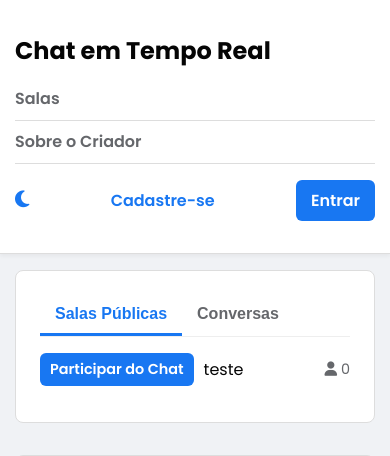
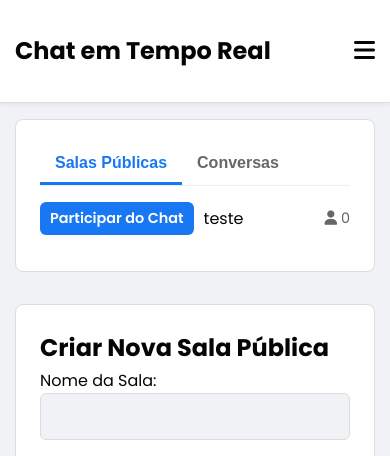
Before and after one commit to Zaiknown/chat_project, a Django app: page / in a window 390 px wide. Shown: the top 456 px of the page. Run offline with Django 5.2, Linux system fonts and the light colour scheme; data comes from the database, SQL or seed files in the repository.

Commit message:
changes: responsividade e registro com nome de usuário

```diff
--- a/chat/forms.py
+++ b/chat/forms.py
@@ -28,7 +28,7 @@ class CustomAuthenticationForm(AuthenticationForm):
         self.fields['username'].label = 'Nome de Usuário ou Email'
 
 class UserUpdateForm(forms.ModelForm):
-    email = forms.EmailField()
+    email = forms.EmailField(required=False)
 
     class Meta:
         model = User
--- a/static/css/main.css
+++ b/static/css/main.css
@@ -282,17 +282,57 @@ input[type="file"]::file-selector-button { background-color: #e4e6eb; color: #05
 }
 
 /* --- ESTILOS DE RESPONSIVIDADE --- */
+.navbar-toggler {
+    display: none;
+    background: none;
+    border: none;
+    color: var(--text-main);
+    font-size: 1.5rem;
+    cursor: pointer;
+}
+
+@media (max-width: 992px) {
+    .lobby-container {
+        grid-template-columns: 1fr;
+    }
+
+    .chat-page-container {
+        flex-direction: column;
+    }
+
+    .user-list-sidebar {
+        height: auto;
+        max-height: 250px;
+        overflow-y: auto;
+        margin-bottom: 1rem;
+    }
+}
+
 @media (max-width: 768px) {
     .container {
         margin: 1rem auto;
         padding: 0 15px;
     }
 
-    /* Ajustes na Barra de Navegação */
     .navbar .container {
+        flex-wrap: wrap;
+    }
+
+    .navbar-toggler {
+        display: block;
+    }
+
+    .navbar-collapse {
+        display: none;
+        width: 100%;
         flex-direction: column;
-        align-items: flex-start;
+        align-items: stretch;
         gap: 1rem;
+        margin-top: 1rem;
+    }
+
+    .navbar-collapse.active {
+        display: flex;
     }
 
     .main-nav {
@@ -307,11 +347,12 @@ input[type="file"]::file-selector-button { background-color: #e4e6eb; color: #05
     }
 
     .user-info {
+        flex-direction: column;
+        align-items: stretch;
         width: 100%;
-        justify-content: space-between;
+        gap: 1rem;
     }
 
-    /* Ajustes nos Cards e Conteúdo Geral */
     .form-card, .content-card, .room-list-card, .create-room-card {
         padding: 1.5rem;
     }
@@ -320,12 +361,6 @@ input[type="file"]::file-selector-button { background-color: #e4e6eb; color: #05
         font-size: 1.5rem !important;
     }
 
-    /* Ajustes no Lobby (index.html) */
-    .lobby-container {
-        grid-template-columns: 1fr;
-    }
-
-    /* Ajustes na Página de Perfil */
     .profile-container {
         flex-direction: column;
     }
@@ -334,23 +369,11 @@ input[type="file"]::file-selector-button { background-color: #e4e6eb; color: #05
         align-self: center;
     }
 
-    /* Ajustes na Página de Chat */
-    .chat-page-container {
-        flex-direction: column;
-    }
-
-    .user-list-sidebar {
-        height: auto; /* Altura automática */
-        max-height: 200px; /* Altura máxima para não ocupar a tela toda */
-        overflow-y: auto;
-        margin-bottom: 1rem;
-    }
-
     .chat-container {
-        height: 65vh; /* Aumenta a altura do chat no mobile */
+        height: 70vh;
     }
 
     .chat-message {
-        max-width: 90%; /* Mensagens podem ser um pouco mais largas */
+        max-width: 90%;
     }
 }
--- a/templates/base.html
+++ b/templates/base.html
@@ -2,6 +2,7 @@
 <!DOCTYPE html>
 <html lang="pt-br">
 <head>
+    <meta name="viewport" content="width=device-width, initial-scale=1.0">
     <meta charset="UTF-8">
     <title>{% block title %}Projeto de Chat{% endblock %}</title>
     <link rel="icon" type="image/png" href="{% static 'ChatGPT_Image_2_de_ago._de_2025_16_49_41.pgn' %}">
@@ -15,7 +16,11 @@
 <nav class="navbar">
     <div class="container">
         <a class="navbar-brand" href="{% url 'index' %}">Chat em Tempo Real</a>
+        <button class="navbar-toggler" type="button" aria-label="Toggle navigation">
+            <i class="fas fa-bars"></i>
+        </button>
 
+        <div class="navbar-collapse">
             <ul class="navbar-nav main-nav">
                 <li class="nav-item"><a href="{% url 'index' %}" class="nav-link">Salas</a></li>
                 <li class="nav-item"><a href="{% url 'credits' %}" class="nav-link">Sobre o Criador</a></li>
@@ -37,6 +42,7 @@
                     <a href="{% url 'register' %}" class="btn-link">Cadastre-se</a>
                     <a href="{% url 'login' %}" class="btn">Entrar</a>
                 {% endif %}
+            </div>
         </div>
     </div>
 </nav>
```
Lines whose indentation alone changed are shown as unchanged.
